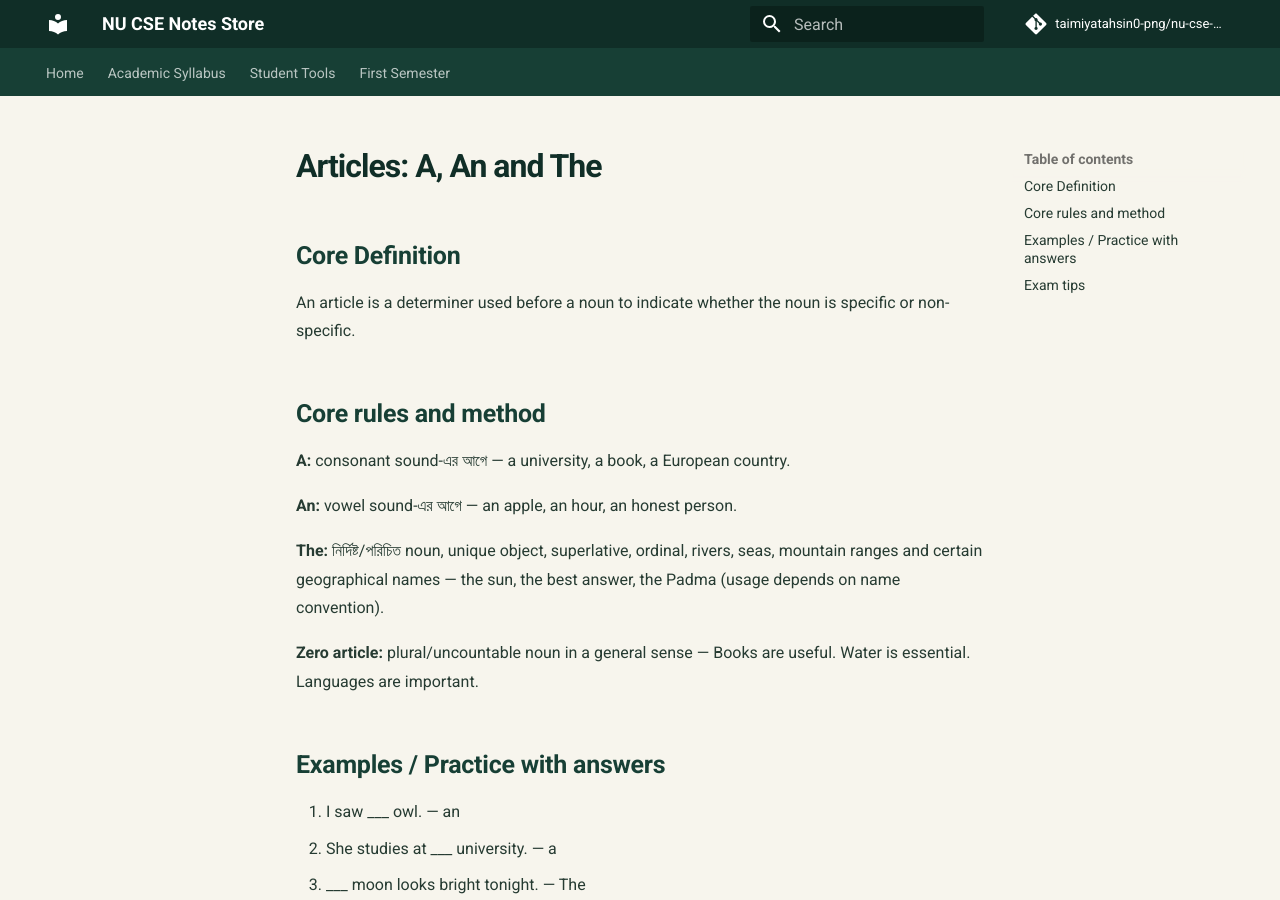
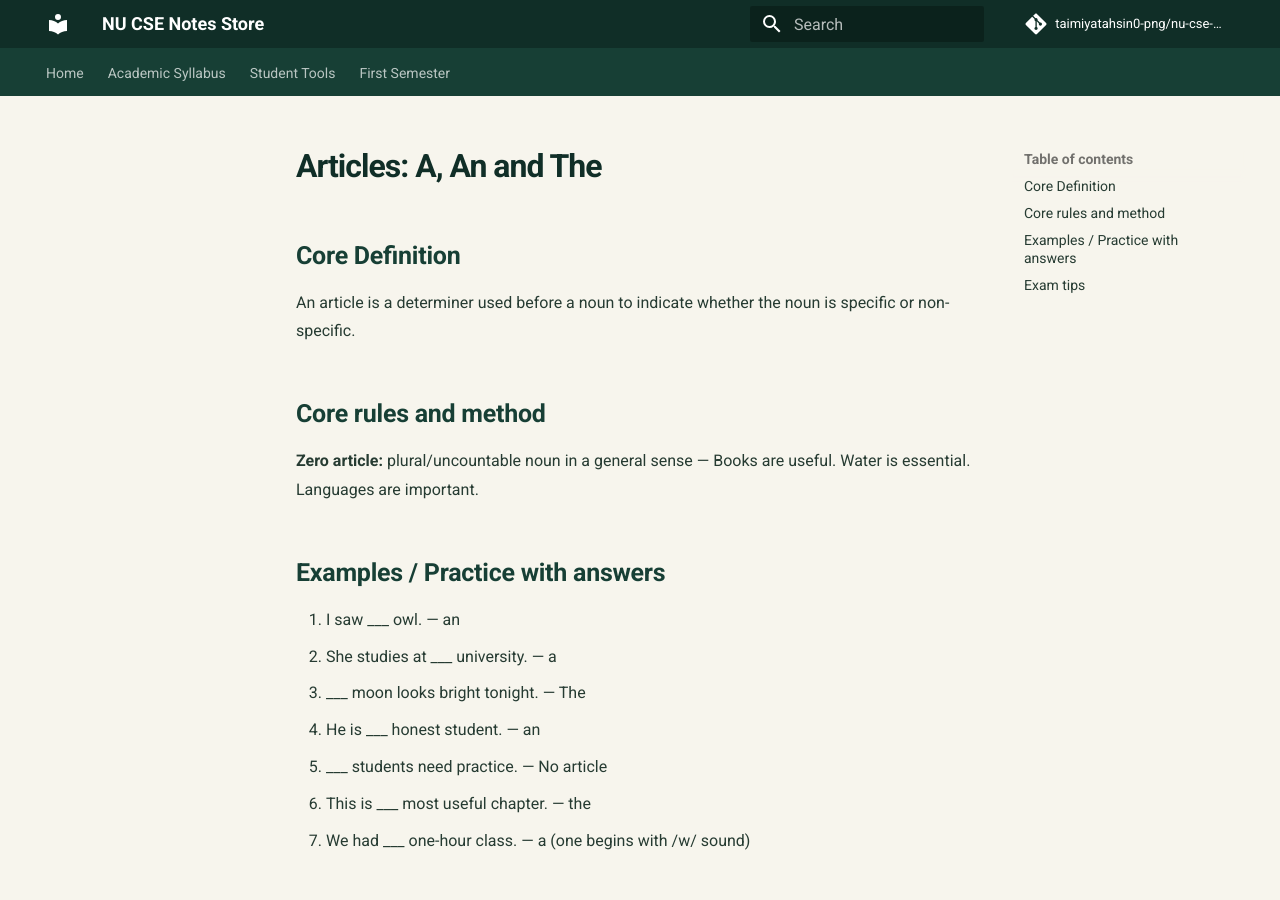
Before and after one commit to taimiyatahsin0-png/nu-cse-notes-store, an MkDocs documentation site: the page built from docs/subjects/eng/02-articles.md, in a window 1280 px wide and 900 px high. Built offline with MkDocs 1.6.1 and Material for MkDocs 9.7.7, drawn with Linux system fonts in a browser that asks for light colours; comment, search, counter and statistics services are not loaded.

Commit message:
Remove Bangla content; standardize English-only notes

```diff
--- a/docs/subjects/eng/02-articles.md
+++ b/docs/subjects/eng/02-articles.md
@@ -4,14 +4,7 @@
 
 An article is a determiner used before a noun to indicate whether the noun is specific or non-specific.
 
-
-
 ## Core rules and method
-**A:** consonant sound-এর আগে — a university, a book, a European country.
-
-**An:** vowel sound-এর আগে — an apple, an hour, an honest person.
-
-**The:** নির্দিষ্ট/পরিচিত noun, unique object, superlative, ordinal, rivers, seas, mountain ranges and certain geographical names — the sun, the best answer, the Padma (usage depends on name convention).
 
 **Zero article:** plural/uncountable noun in a general sense — Books are useful. Water is essential. Languages are important.
 
```
